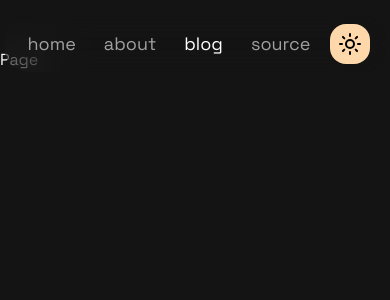
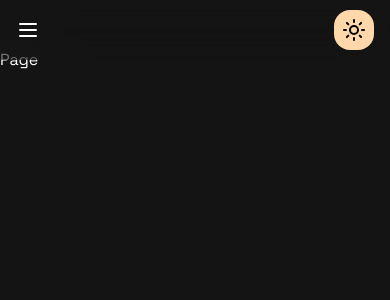
Before and after one commit to Ashpara10/ashwin.io, a Next.js app: page /blog in a window 390 px wide. Shown: the top 300 px of the page. Built offline with nearby package versions, Linux system fonts and the light colour scheme.

Commit message:
ui changes

```diff
--- a/app/api/[slug]/view/route.ts
+++ b/app/api/[slug]/view/route.ts
@@ -1,4 +1,3 @@
-import { NextApiRequest } from "next";
 import { NextRequest, NextResponse } from "next/server";
 import store from "@/lib/supabase";
 
--- a/app/globals.css
+++ b/app/globals.css
@@ -7,10 +7,10 @@ body{
 
 }
 .main-header{
-  @apply w-full flex items-center justify-center px-4 py-2 mt-8 border-stone-300 dark:border-border
+  @apply w-full flex items-center justify-center px-4 py-2 mt-8
 }
 pre {
-  @apply bg-transparent rounded-b-xl py-3 px-4  border border-gray-200 dark:border-border overflow-x-hidden max-w-2xl
+  @apply bg-transparent rounded-b-xl py-3 px-4  border border-gray-200 dark:border-border overflow-x-scroll max-w-2xl
 }
 .rehype-code-title{
   @apply dark:text-white translate-y-5 px-4 py-3 rounded-t-xl text-black bg-gray-200 dark:bg-border m-0 gap-0
--- a/components/blog-page.tsx
+++ b/components/blog-page.tsx
@@ -10,7 +10,7 @@ const BlogPage = ({ data }: { data: Blog }) => {
   const { title, image, readingTime, wordCount } = data;
   const Content = useMDXComponent(data?.body.code);
   return (
-    <article className="w-full px-4 max-w-2xl flex flex-col items-center justify-center">
+    <article className="w-full px-2 max-w-2xl flex flex-col items-center justify-center">
       <h1 className="text-3xl md:text-4xl font-bold w-full mb-2 ">
         <Balancer ratio={0.5}>{title}</Balancer>
       </h1>
--- a/components/header.tsx
+++ b/components/header.tsx
@@ -2,7 +2,7 @@
 import Link from "next/link";
 import React, { Suspense, useEffect, useState } from "react";
 import { useTheme } from "next-themes";
-import { Sun, Moon } from "lucide-react";
+import { Sun, Moon, Menu } from "lucide-react";
 import { usePathname } from "next/navigation";
 import { motion } from "framer-motion";
 const Header = () => {
@@ -27,19 +27,30 @@ const Header = () => {
 
   const { theme, setTheme } = useTheme();
   const [hasMounted, setHasMounted] = useState(false);
-
+  const [nav, setNav] = useState<boolean>(false);
   useEffect(() => {
     setHasMounted(true);
   }, []);
   return (
-    <header className=" main-header">
-      <nav className="rounded-3xl z-10 fixed top-4 px-4 py-2  bg-gray-100/40 dark:bg-dark/40 backdrop-blur-xl  max-w-2xl  flex items-center justify-between">
-        <ul className="flex gap-x-3 text-lg items-center justify-evenly">
+    <header className=" main-header ">
+      <nav className="md:rounded-full  z-10 fixed top-0 md:top-4 px-4 py-2.5  bg-gray-100/40 dark:bg-dark/40 backdrop-blur-xl  w-full md:max-w-2xl  flex items-center justify-between">
+        <ul className="w-full flex gap-x-3 text-lg items-center justify-between md:justify-evenly">
+          <li onClick={() => setNav(!nav)} className="flex md:hidden">
+            <Menu />
+          </li>
+          {nav && (
+            <div className="flex flex-col gap-2 absolute top-14 dark:bg-dark/50 bg-gray-100/60 backdrop-blur-xl items-center justify-center">
+              {/* <li>Home</li>
+              <li>About</li>
+              <li>Blog</li>
+              <li>Source</li> */}
+            </div>
+          )}
           {Object.entries(navItems).map(([path, { name }]) => {
             const isActive = path === pathname;
             return (
               <Link
-                className={`transition-all  hover:text-neutral-800 dark:hover:text-neutral-200 flex align-middle ${
+                className={`hidden md:flex transition-all  hover:text-neutral-800 dark:hover:text-neutral-200  align-middle ${
                   isActive ? "opacity-100" : "opacity-60"
                 }`}
                 href={path}
--- a/components/home/home-section.tsx
+++ b/components/home/home-section.tsx
@@ -8,13 +8,10 @@ const HomeSection = () => {
         👋{"  "}Ashwin Parande
       </h2>
       <p className="px-2 text-lg opacity-90 mb-4 ">
-        <Balancer ratio={0.75}>
+        <Balancer>
           Hey, I&apos;m a computer science student from Indore,India with a
-          passion for building and creating stuff usefull to the masses. I have
-          a knack for all things creative from building and designing all the
-          way to solving real-life problems with code. In addition to
-          programming , I like playing football. Currently pursuing my
-          Bachelor&apos;s from Medicaps University
+          passion for building and creating stuff usefull to the
+          masses.Currently pursuing my Bachelor&apos;s from Medicaps University
         </Balancer>
       </p>
       <div className="w-full items-center justify-start  px-3 my-4 flex gap-x-2 text-lg opacity-100">
```
